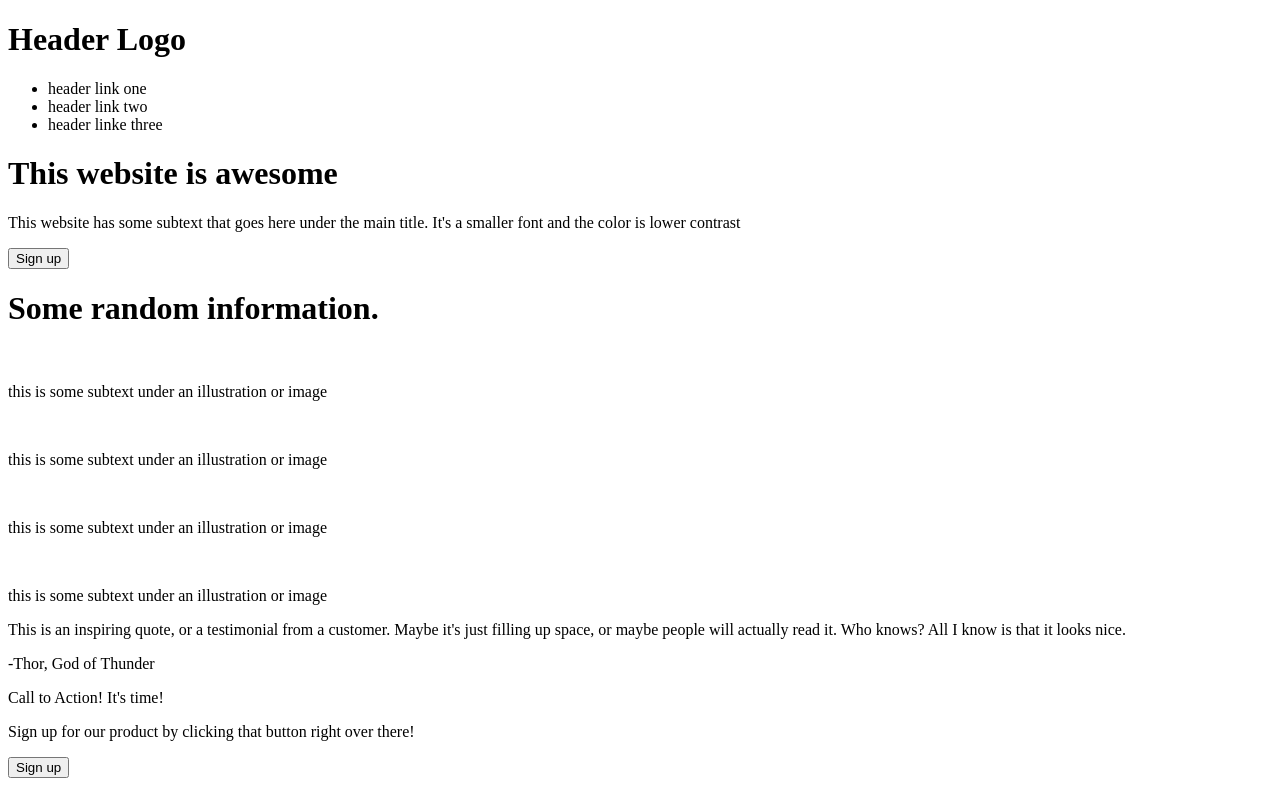
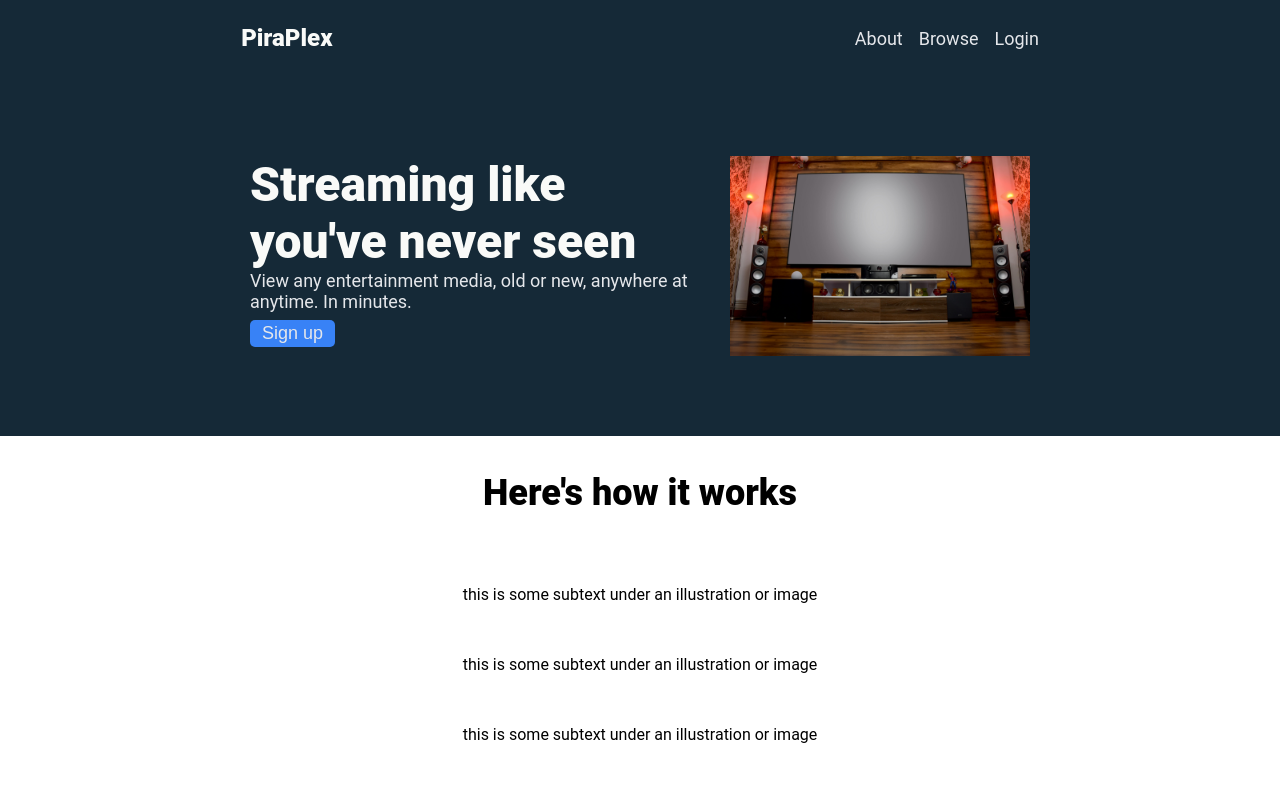
Before and after one commit to jwtinker/landing-page, a plain HTML site: page index.html in a window 1280 px wide. Shown: the top 791 px of the page. Drawn offline with Linux system fonts and the light colour scheme; files whose address does not match are found by name.

Commit message:
Complete header and section one

```diff
--- a/index.html
+++ b/index.html
@@ -4,28 +4,31 @@
     <head>
         <meta charset="utf-8">
         <title>Tab Title</title>
+        <link rel="stylesheet" href="style.css">
     </head>
 
     <body>
 
         <div class="header">
-            <h1>Header Logo</h1>
+            <p style="font-weight: 900">PiraPlex</p>
             <ul>
-                <li>header link one</li>
-                <li>header link two</li>
-                <li>header linke three</li>
+                <li>About</li>
+                <li>Browse</li>
+                <li>Login</li>
             </ul>
         </div>
 
         <div class="section-one">
-            <h1>This website is awesome</h1>
-            <p>This website has some subtext that goes here under the main title. It's a smaller font and the color is lower contrast</p>
-            <button>Sign up</button>
-            <img src="">
+            <div class="sidenote">
+                <p style="font-size: 48px; color: #F9FAF8; font-weight: 900; margin: 0px">Streaming like you've never seen</p>
+                <p style="font-size: 18px; color: #E5E7EB; margin: 0px 0px 8px 0px">View any entertainment media, old or new, anywhere at anytime. In minutes.</p>
+                <button class="button-one">Sign up</button>
+            </div>
+            <img src="/home/jwtinker/repos/landing-page/hometheater.jpg" width="300px">
         </div>
 
         <div class="section-two">
-            <h1>Some random information.</h1>
+            <p style="font-size: 36px; font-weight: 900;">Here's how it works</p>
 
             <div class="image-set">
                 <img src="">
--- /dev/null
+++ b/style.css
@@ -0,0 +1,46 @@
+body{
+    font-family: Roboto, sans-serif;
+    display: flex;
+    flex-direction: column;
+    margin: 0px;
+}
+
+.header{
+    display:flex;
+    background-color: #152937;
+    font-size: 24px;
+    color: #F9FAF8;
+    align-items: center;
+    justify-content: space-around;
+}
+
+ul{
+    font-size: 18px;
+    color: #E5E7EB;
+    list-style-type: none;
+    display: flex;
+    gap: 16px;
+}
+
+.section-one{
+    background-color: #152937;
+    display: flex;
+    gap: 30px;
+    padding: 80px 250px;
+    justify-content: center;
+    align-items: stretch;
+}
+
+.button-one{
+    background-color: #3882F6;
+    color: #E5E7EB;
+    font-weight: 200px;
+    font-size: 18px;
+    padding: 3px 12px;
+    border-radius: 5px;
+    border-style: none;
+}
+
+.section-two{
+    text-align: center;
+}
```
Also changed, not shown: hometheater.jpg (added), search.png (added), 1 other file.
